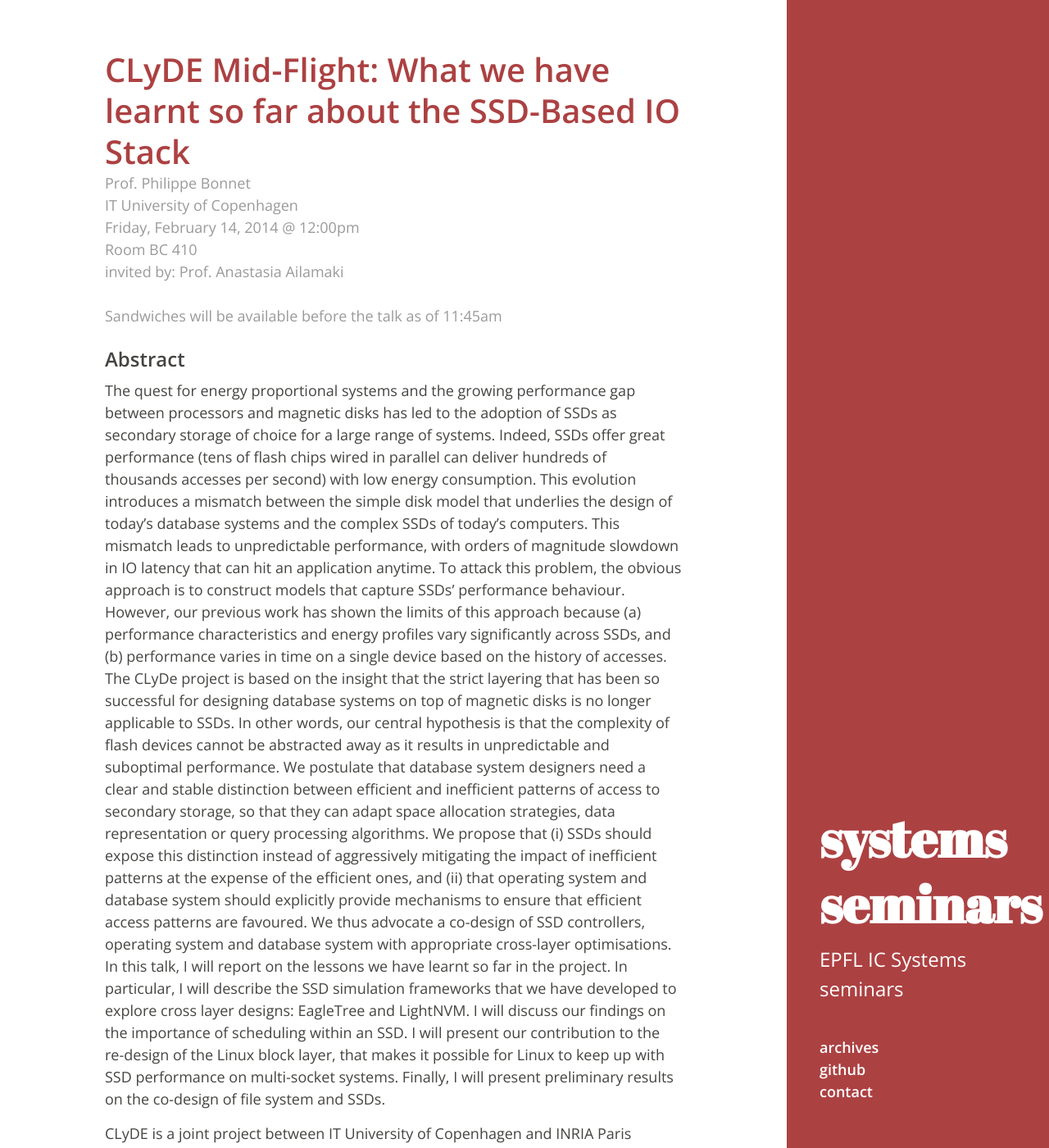
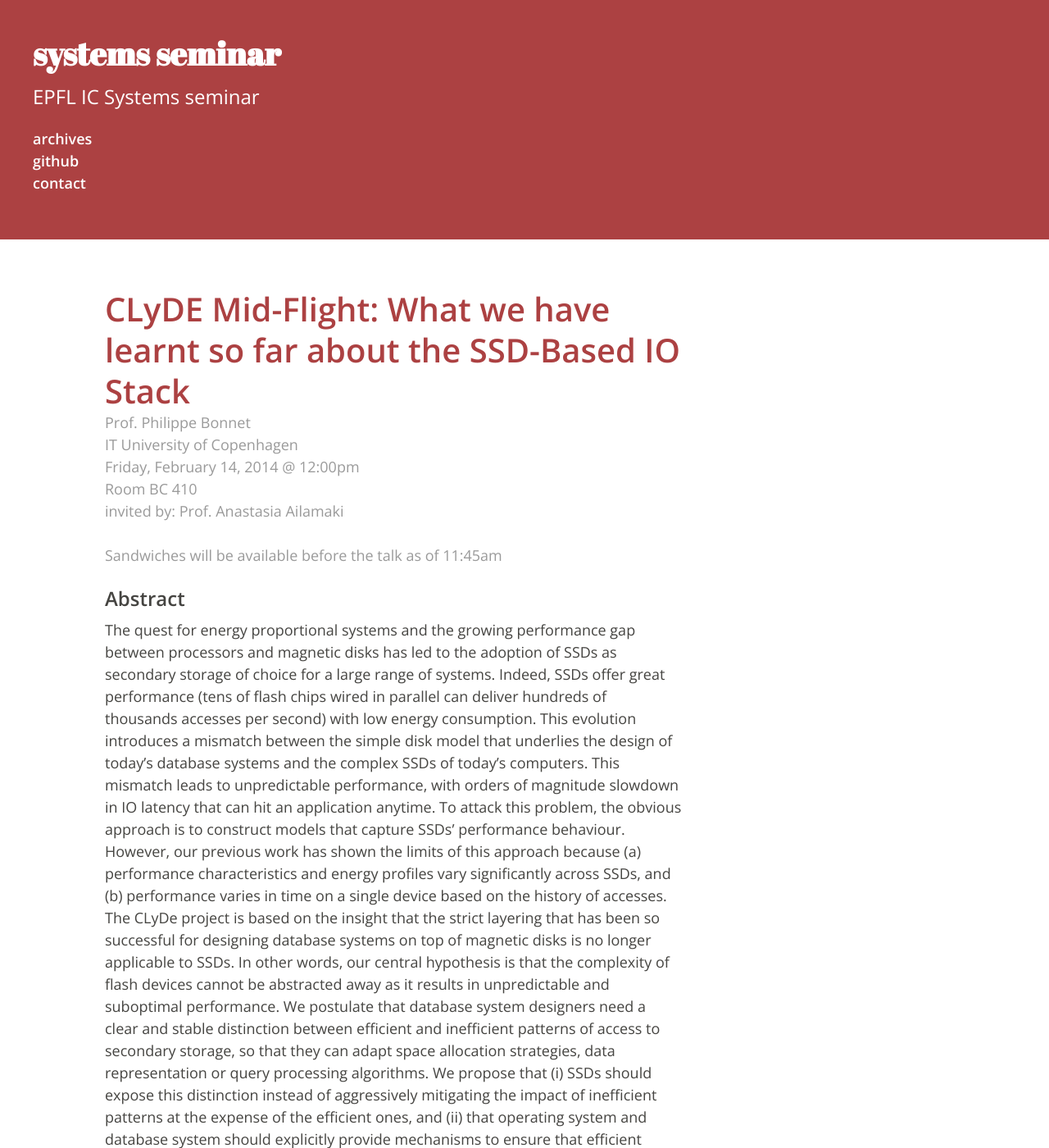
Before and after one commit to kasikci/kasikci.github.io, a Jekyll site: the page built from index.html, in a window 1280 px wide and 1400 px high. Shown: the whole window at 82% size. Built offline with Jekyll 4.4.1, drawn with Linux system fonts in a browser that asks for light colours; Markdown is read by kramdown in place of the engine named in the settings; the list of posts is cut into pages by our own code.

Commit message:
(feat) applied some feedback from George.

```diff
--- a/_config.yml
+++ b/_config.yml
@@ -1,6 +1,6 @@
-title:        systems seminars
-tagline:      'Systems Seminars'
-description:  'EPFL IC Systems seminars'
+title:        systems seminar
+tagline:      'Systems Seminar'
+description:  'EPFL IC Systems seminar'
 author:
   name:       Baris Kasikci
   email:      baris.kasikci@epfl.ch
--- a/public/css/hyde.css
+++ b/public/css/hyde.css
@@ -263,7 +263,7 @@ a:focus {
     padding: 40px;
   }
 }
-@media (min-width: 990px) {
+@media (min-width: 1300px) {
   /* Fix the masthead to the side for impact and awesomeness */
   .masthead {
     position: fixed;
```
Also changed, not shown: 7 other files.
